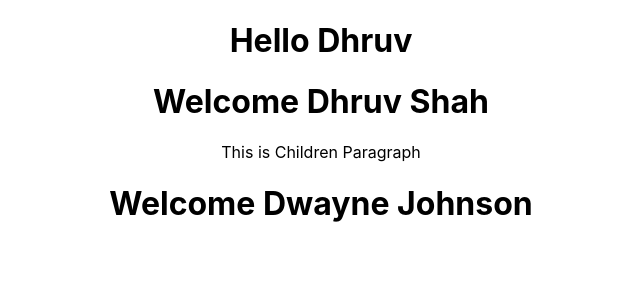
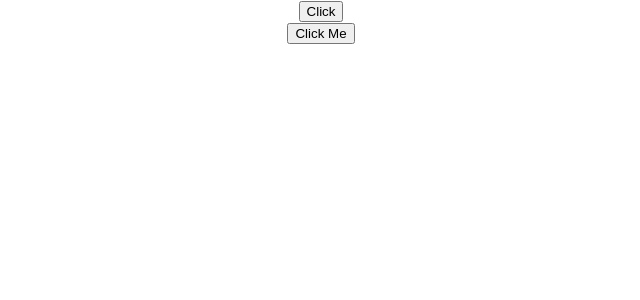
Before and after one commit to dhruvshah01/React.js, a React (Create React App) app in the folder hello-world/: page / in a window 1280 px wide. Shown: the top 300 px of the page, without its empty margins (319-959 px from the left). Built offline with nearby package versions, Linux system fonts and the light colour scheme.

Commit message:
Day-3 Commit

```diff
--- a/hello-world/src/App.js
+++ b/hello-world/src/App.js
@@ -3,19 +3,29 @@
 import Greet from './Components/greet';
 import Welcome from './Components/Welcome';
 import Hello from './Components/Hello';
+import Message from './Components/Message';
+import Counter from './Components/Counter';
+import Destructuring from './Components/Destructuring';
+import FunctionClick from './Components/FunctionClick';
+import ClassClick from './Components/ClassClick';
 
 function App() {
   return (
     <div className="App">
       {/* <Greet> </Greet> */}
       {/* <Welcome></Welcome> */}
-      <Hello> </Hello>
+      {/*<Hello> </Hello>
       <Greet name = "Dhruv " lastName = "Shah">
         <p1> This is Children Paragraph</p1>
       </Greet>
 
       <Welcome name = "Dwayne" lastName = "Johnson"> </Welcome>
-    </div>
+      <Message> </Message>
+      <Counter> </Counter>
+      <Destructuring name = "Dhruv" lastName = "Shah"> </Destructuring>*/}
+      <FunctionClick />
+      <ClassClick></ClassClick>
+  </div>
   );
 }
 
--- /dev/null
+++ b/hello-world/src/Components/ClassClick.js
@@ -0,0 +1,19 @@
+import React, { Component } from 'react'
+
+class ClassClick extends Component {
+
+    clickHandler(){
+        console.log("Button Clicked")
+    }
+
+
+  render() {
+    return (
+      <div>
+        <button onClick={this.clickHandler}> Click Me </button>
+      </div>
+    )
+  }
+}
+
+export default ClassClick
--- /dev/null
+++ b/hello-world/src/Components/Counter.js
@@ -0,0 +1,41 @@
+import React, { Component } from 'react'
+
+class Counter extends Component {
+    constructor(props) {
+      super(props)
+
+      this.state = {
+         count: 0
+      }
+    }
+
+  increment(){
+   // this.setState({
+     //   count: this.state.count + 1
+   // }, () => {console.log(this.state.count)})
+
+   this.setState((prevState) => ({
+        count: prevState.count + 1
+   }))
+  }
+
+  incrementFive(){
+    this.increment()
+    this.increment()
+    this.increment()
+    this.increment()
+    this.increment()
+  }
+
+  render() {
+    return (
+      <div>
+        <div> Count - {this.state.count}</div>
+        <button onClick={() => this.incrementFive()}> Increment </button>
+
+      </div>
+    )
+  }
+}
+
+export default Counter
--- /dev/null
+++ b/hello-world/src/Components/Destructuring.js
@@ -0,0 +1,12 @@
+import React from "react";
+
+const Destructuring = props => {
+    const {name, lastName} = props
+    return (
+        <div>
+            <h1> Welcome {name} {lastName} </h1>
+        </div>
+    )
+}
+
+export default Destructuring
--- /dev/null
+++ b/hello-world/src/Components/FunctionClick.js
@@ -0,0 +1,17 @@
+import React from 'react'
+
+function FunctionClick() {
+
+    function clickHandler(){
+        console.log("Button Clicked")
+    }
+
+
+  return (
+    <div>
+        <button onClick={clickHandler}> Click </button>
+    </div>
+  )
+}
+
+export default FunctionClick
--- /dev/null
+++ b/hello-world/src/Components/Message.js
@@ -0,0 +1,29 @@
+import React from "react";
+import { Component } from "react";
+
+class Message extends Component{
+    constructor(){
+        super()
+        this.state = {
+            message: "Welcome Visitor"
+        }
+    }
+
+    changeMessage(){
+        this.setState({
+            message: "thank you for subscribing"
+        })
+    }
+
+    render(){
+        return (
+            <div>
+                <h1> {this.state.message}</h1>
+                <button onClick={() => this.changeMessage()}> Subscribe </button>
+            </div>
+        )
+
+    }
+}
+
+export default Message
```
Also changed, not shown: 2 other files (tests, documents, lock files or other folders).
